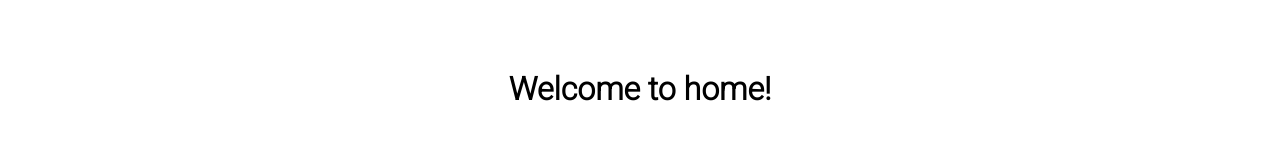
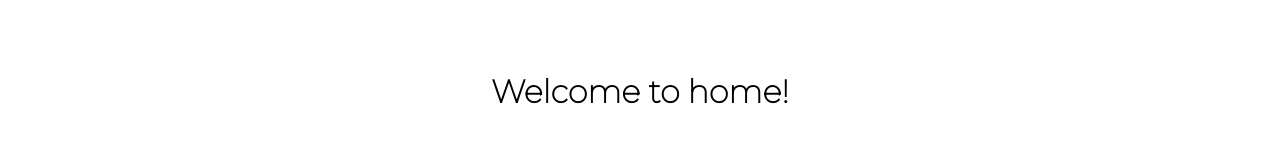
Before and after one commit to YouFaceJaraxxus/flowrspot, a React (Create React App) app: page / in a window 1280 px wide. Shown: the part 282-424 px from the top of the page. Built offline with nearby package versions, Linux system fonts and the light colour scheme.

Commit message:
Added necessary fonts.

```diff
--- a/public/index.html
+++ b/public/index.html
@@ -1,17 +1,18 @@
 <!DOCTYPE html>
 <html lang="en">
+
 <head>
   <meta charset="utf-8" />
   <link rel="icon" href="%PUBLIC_URL%/favicon.ico" />
   <link rel="preconnect" href="https://fonts.googleapis.com">
   <link rel="preconnect" href="https://fonts.gstatic.com" crossorigin>
-    <link href="https://fonts.googleapis.com/css2?family=Roboto:wght@300&display=swap" rel="stylesheet">
+  <link rel="preconnect" href="https://fonts.googleapis.com">
+  <link rel="preconnect" href="https://fonts.gstatic.com" crossorigin>
+  <link href="https://fonts.googleapis.com/css2?family=Ubuntu:wght@300&display=swap" rel="stylesheet">
+  <link href="https://fonts.googleapis.com/css2?family=Montserrat:wght@100&display=swap" rel="stylesheet">
   <meta name="viewport" content="width=device-width, initial-scale=1" />
   <meta name="theme-color" content="#000000" />
-    <meta
-      name="description"
-      content="A website dedicated to flower spotting"
-    />
+  <meta name="description" content="A website dedicated to flower spotting" />
   <link rel="apple-touch-icon" href="%PUBLIC_URL%/logo192.png" />
   <!--
       manifest.json provides metadata used when your web app is installed on a
@@ -29,6 +30,7 @@
     -->
   <title>FlowrSpot</title>
 </head>
+
 <body>
   <noscript>You need to enable JavaScript to run this app.</noscript>
   <div id="root"></div>
@@ -43,4 +45,5 @@
       To create a production bundle, use `npm run build` or `yarn build`.
     -->
 </body>
+
 </html>
--- a/src/ThemeConfig.tsx
+++ b/src/ThemeConfig.tsx
@@ -35,7 +35,7 @@
       }
     },
     typography: {
-      fontFamily: ['Roboto', '"Helvetica Neue"', 'Arial', 'sans-serif'].join(
+      fontFamily: ['Montserrat', 'Ubuntu', '"Helvetica Neue"', 'Arial', 'sans-serif'].join(
         ',',
       ),
     },
--- a/src/index.css
+++ b/src/index.css
@@ -1,6 +1,6 @@
 body {
   margin: 0;
-  font-family: 'Roboto', sans-serif;
+  font-family: 'Montserrat', sans-serif;
   -webkit-font-smoothing: antialiased;
   -moz-osx-font-smoothing: grayscale;
 }
```
Lines whose indentation alone changed are shown as unchanged.
